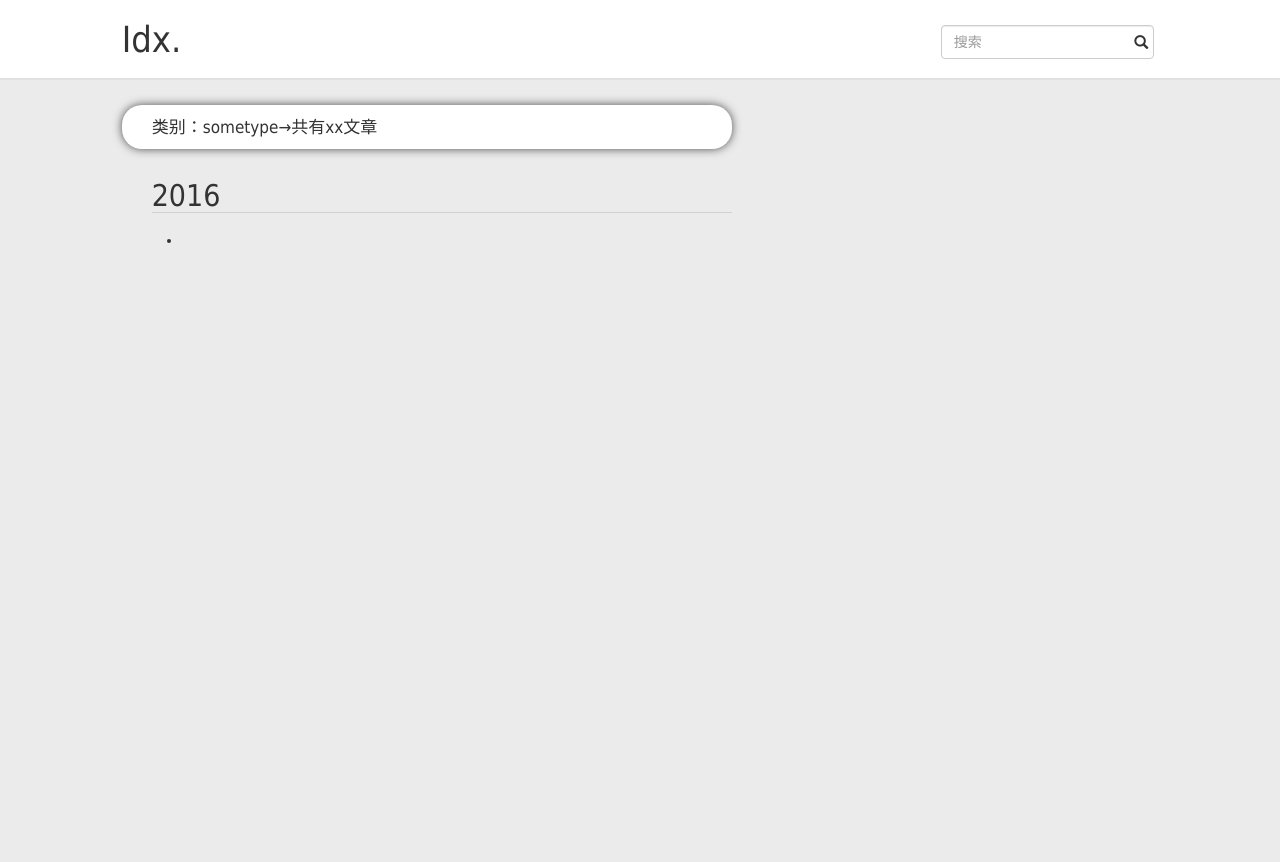
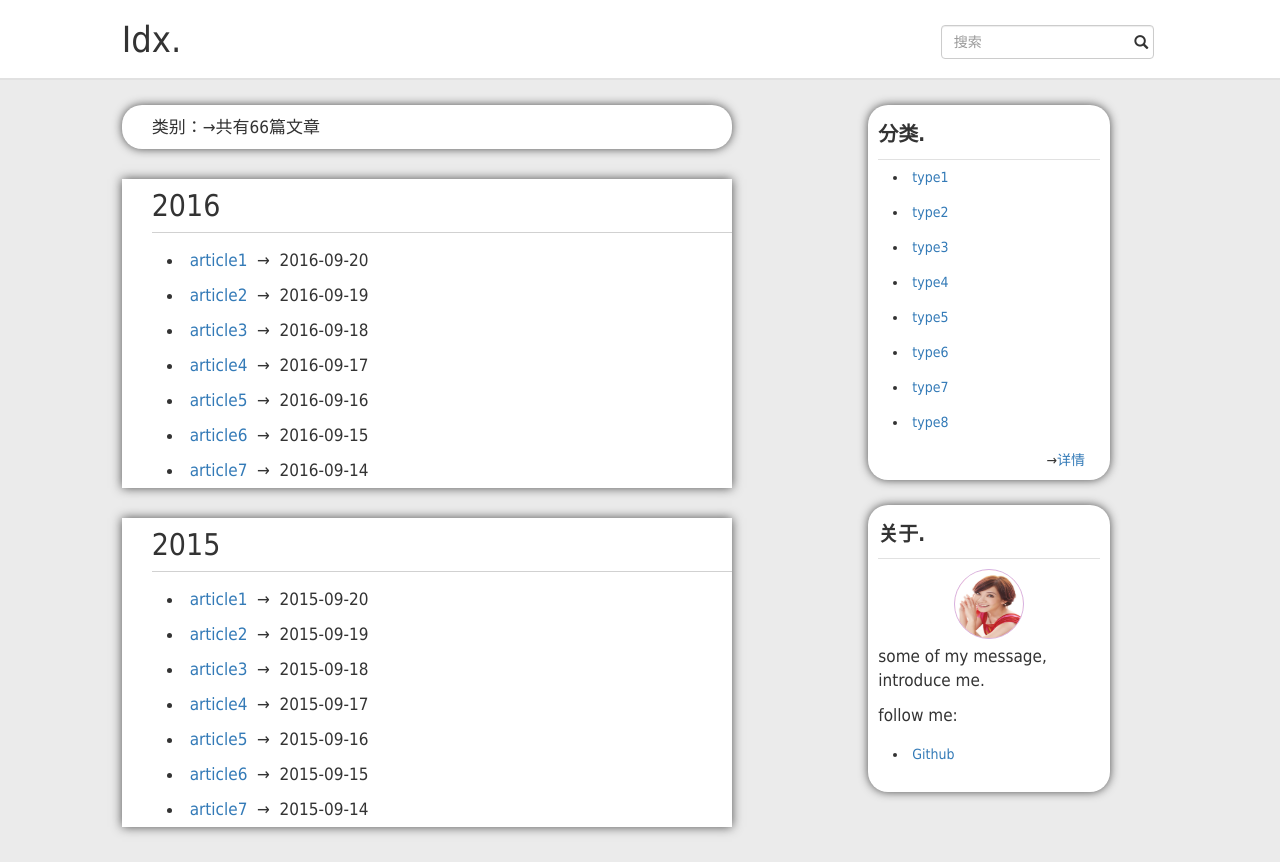
Before and after one commit to FiShelly/Blog, a website: page views/Blog/blog-type-detail.html in a window 1280 px wide. Before the commit the page ends 800 px from the top, so only its background shows below. Drawn offline with nearby package versions, Linux system fonts and the light colour scheme.

Commit message:
commit blog index .

```diff
--- a/public/stylesheets/blog-index.css
+++ b/public/stylesheets/blog-index.css
@@ -36,9 +36,6 @@ header {
     margin-top: 0.25rem;
     border-radius: 0.2rem;
     background-color: #FFF;
-    -webkit-box-shadow: 0 0 0.1rem #4e4e4e;
-    -moz-box-shadow: 0 0 0.1rem #4e4e4e;
-    box-shadow: 0 0 0.1rem #4e4e4e;
 }
 
 .left-box-title {
@@ -67,9 +64,6 @@ ul li {
     overflow: hidden;
     margin-top: 0.25rem;
     background-color: #FFF;
-    -webkit-box-shadow: 0 0 0.1rem #4e4e4e;
-    -moz-box-shadow: 0 0 0.1rem #4e4e4e;
-    box-shadow: 0 0 0.1rem #4e4e4e;
     border-radius: 0.2rem;
 }
 .article-box-sample{
@@ -106,3 +100,8 @@ ul li {
     float: right;
     margin-right: 0.15rem;
 }
+.border-shadow{
+    -webkit-box-shadow: 0 0 0.1rem #4e4e4e;
+    -moz-box-shadow: 0 0 0.1rem #4e4e4e;
+    box-shadow: 0 0 0.1rem #4e4e4e;
+}
--- a/views/Blog/blog-type-detail.html
+++ b/views/Blog/blog-type-detail.html
@@ -1,5 +1,5 @@
 <!DOCTYPE html>
-<html lang="en">
+<html lang="en" ng-app="blogTypeApp">
 <head>
     <meta charset="UTF-8">
     <title>类别详情</title>
@@ -17,15 +17,17 @@
         }
         h2{
             border-bottom: 1px solid #d1d1d1;
+            padding: 0.1rem 0;
         }
         .type-article-list{
+            background-color: #FFF;
             margin-top: 0.3rem;
             padding-left: 0.3rem;
         }
     </style>
 </head>
 <body>
-<div class="container-fluid" ng-controller="blogIndexController">
+<div class="container-fluid" ng-controller="blogTypeController">
     <div class="row">
         <header>
             <div class="col-md-offset-1 col-md-10 ">
@@ -43,18 +45,107 @@
         </header>
         <article>
             <div class="col-md-offset-1 col-sm-12 col-md-6 ">
-                <div class="new-article-box type-title">
-                    <p class="about-msg"><span>类别：</span>sometype→共有xx文章</p>
+                <div class="new-article-box type-title border-shadow">
+                    <p class="about-msg"><span>类别：</span>{{typeDetail.type}}→共有{{typeDetail.count}}篇文章</p>
                 </div>
-                <div class="type-article-list">
-                    <h2>2016</h2>
-                    <ul>
-                        <li><span></span></li>
+                <div class="type-article-list border-shadow" ng-repeat="detail in typeDetail.detail">
+                    <h2>{{detail.year}}</h2>
+                    <ul class="about-msg">
+                        <li ng-repeat="article in detail.articleList">
+                            <span><a href="{{article.url}}">{{article.title}}</a></span>
+                            <span>&nbsp;→&nbsp;</span>
+                            <span>{{article.date}}</span>
+                        </li>
                     </ul>
                 </div>
             </div>
+            <nav class="col-sm-12 col-md-offset-1 col-md-3    left-bar">
+                <div class="left-box  col-sm-5 col-md-12  col-lg-10 border-shadow">
+                    <div class="left-box-title ">
+                        <span>分类.</span>
+                    </div>
+                    <ul>
+                        <li ng-repeat="type in types">
+                            <a href="{{type.url}}">{{type.name}}</a>
+                        </li>
+                    </ul>
+                    <div class="type-detail">
+                        <span>→</span><a  href="blog/detail/type">详情</a>
+                    </div>
+                </div>
+
+                <div class="left-box col-sm-offset-2 col-sm-5 col-md-offset-0 col-md-12 col-lg-offset-0 col-lg-10 border-shadow">
+                    <div class="left-box-title">关于.</div>
+                    <img class="img-head" ng-src="{{myself.headImg}}">
+                    <p class="about-msg">
+                        {{myself.introduce}}
+                    </p>
+                    <p class="about-msg">follow me:</p>
+                    <ul>
+                        <li ng-repeat="follow in myself.follow">
+                            <a href="{{follow.url}}" target="_blank">{{follow.name}}</a>
+                        </li>
+                        <!--<li><a href="#">github</a>&nbsp;&nbsp;&nbsp;<a href="#">微博</a></li>-->
+                    </ul>
+                </div>
+            </nav>
         </article>
     </div>
 </div>
 </body>
+<script src="/javascripts/angular.js"></script>
+<script>
+    (function(angular){
+        var app = angular.module('blogTypeApp',[]);
+        app.controller('blogTypeController',['$scope', '$http',function($scope, $http){
+            $scope.typeDetail = {
+                name:'type1',
+                count:66,
+                detail:[
+                    {
+                        year:2016,
+                        articleList:[
+                            {date:'2016-09-20',title:'article1',url:'#article1'},
+                            {date:'2016-09-19',title:'article2',url:'#article2'},
+                            {date:'2016-09-18',title:'article3',url:'#article3'},
+                            {date:'2016-09-17',title:'article4',url:'#article4'},
+                            {date:'2016-09-16',title:'article5',url:'#article5'},
+                            {date:'2016-09-15',title:'article6',url:'#article6'},
+                            {date:'2016-09-14',title:'article7',url:'#article7'}
+                        ]
+                    },
+                    {
+                        year:2015,
+                        articleList:[
+                            {date:'2015-09-20',title:'article1',url:'#article1'},
+                            {date:'2015-09-19',title:'article2',url:'#article2'},
+                            {date:'2015-09-18',title:'article3',url:'#article3'},
+                            {date:'2015-09-17',title:'article4',url:'#article4'},
+                            {date:'2015-09-16',title:'article5',url:'#article5'},
+                            {date:'2015-09-15',title:'article6',url:'#article6'},
+                            {date:'2015-09-14',title:'article7',url:'#article7'}
+                        ]
+                    }
+                ]
+            };
+
+            $scope.types = [
+                {name:'type1',url:'#/type1'},
+                {name:'type2',url:'#/type2'},
+                {name:'type3',url:'#/type3'},
+                {name:'type4',url:'#/type4'},
+                {name:'type5',url:'#/type5'},
+                {name:'type6',url:'#/type6'},
+                {name:'type7',url:'#/type7'},
+                {name:'type8',url:'#/type8'}
+
+            ];
+            $scope.myself = {
+                headImg:'/images/fish1.jpg',
+                introduce:'some of my message, introduce me.',
+                follow:[{name:'Github',url:'https://github.com/FiShelly'}]
+            };
+        }]);
+    })(angular);
+</script>
 </html>
```
Also changed, not shown: views/Blog/blog-index.html (+5 -5 lines).
